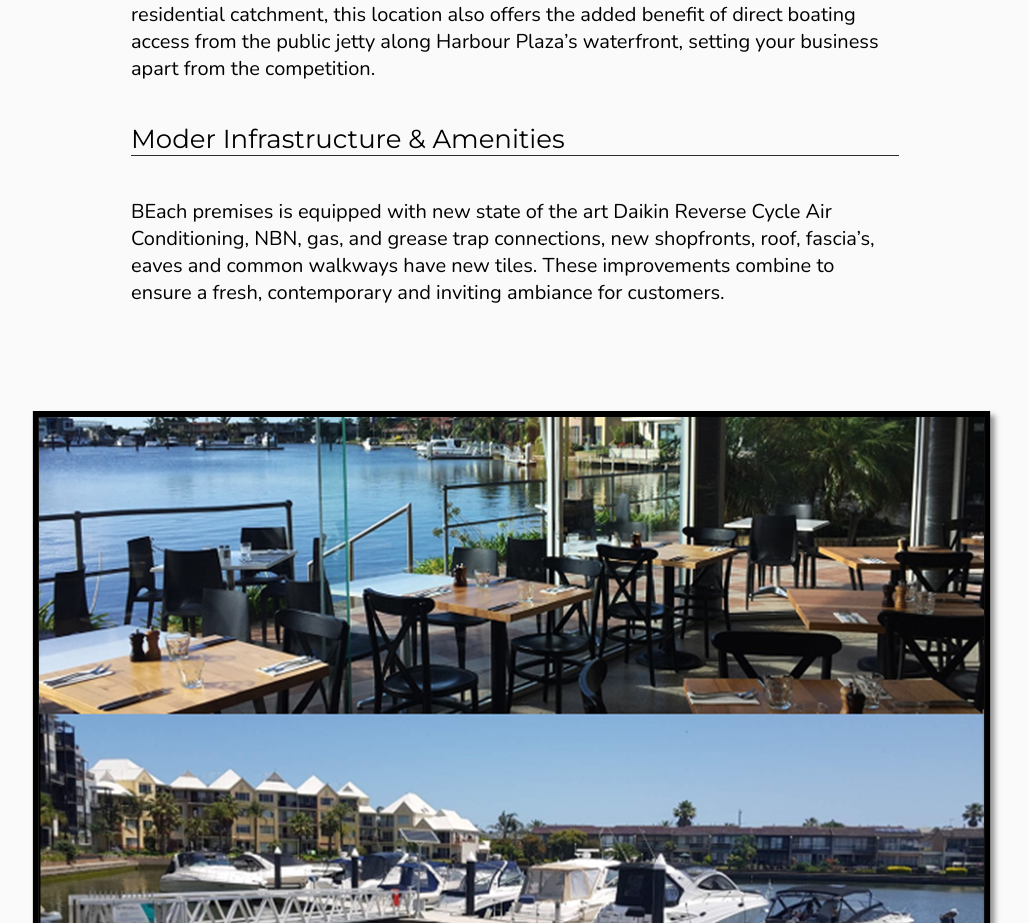
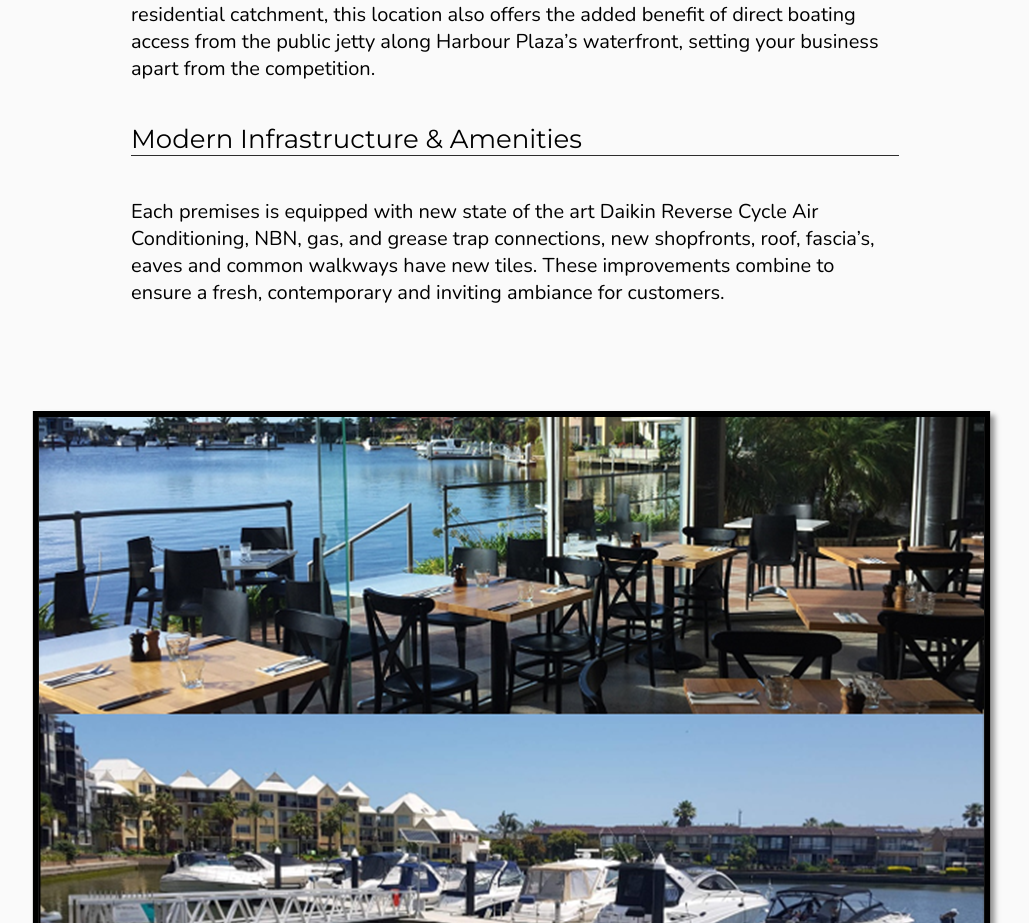
Before and after one commit to CoreyRobertson/Harbour-Plaza, a Next.js app: page / in a window 1280 px wide. Shown: the part 1202-2125 px from the top of the page, without its empty margins (125-1154 px from the left). Built offline with nearby package versions, Linux system fonts and the light colour scheme.

Commit message:
wording fix commit

```diff
--- a/components/Points.jsx
+++ b/components/Points.jsx
@@ -23,8 +23,8 @@ const Points = () => {
                     setting your business apart from the competition.</p>
             </div>
             <div className='point_card'>
-                <h2>Moder Infrastructure & Amenities</h2>
-                <p>BEach premises is equipped with new state of the art Daikin Reverse Cycle Air
+                <h2>Modern Infrastructure & Amenities</h2>
+                <p>Each premises is equipped with new state of the art Daikin Reverse Cycle Air
                     Conditioning, NBN, gas, and grease trap connections, new shopfronts, roof,
                     fascia’s, eaves and common walkways have new tiles. These improvements
                     combine to ensure a fresh, contemporary and inviting ambiance for customers.</p>
```
